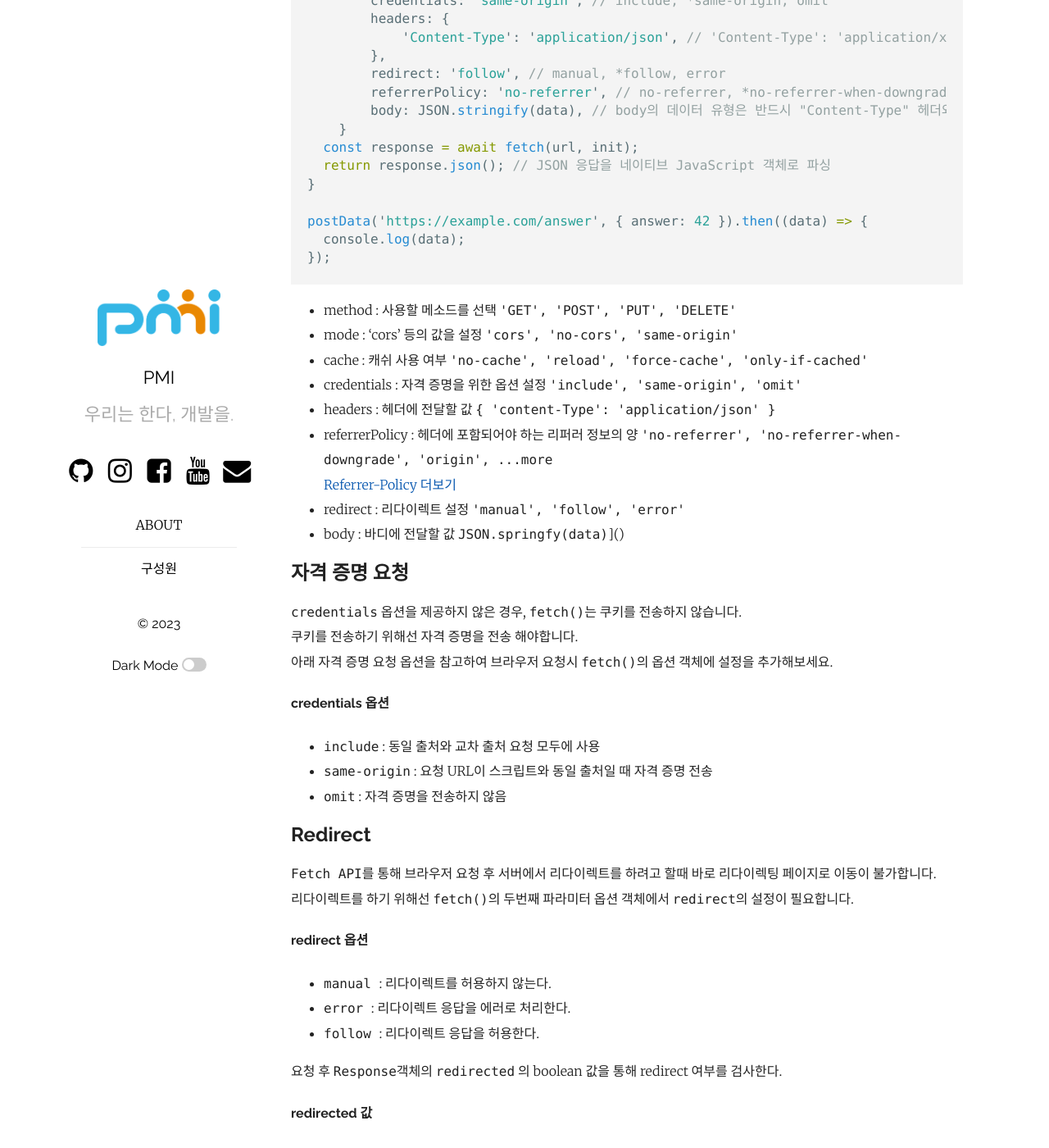
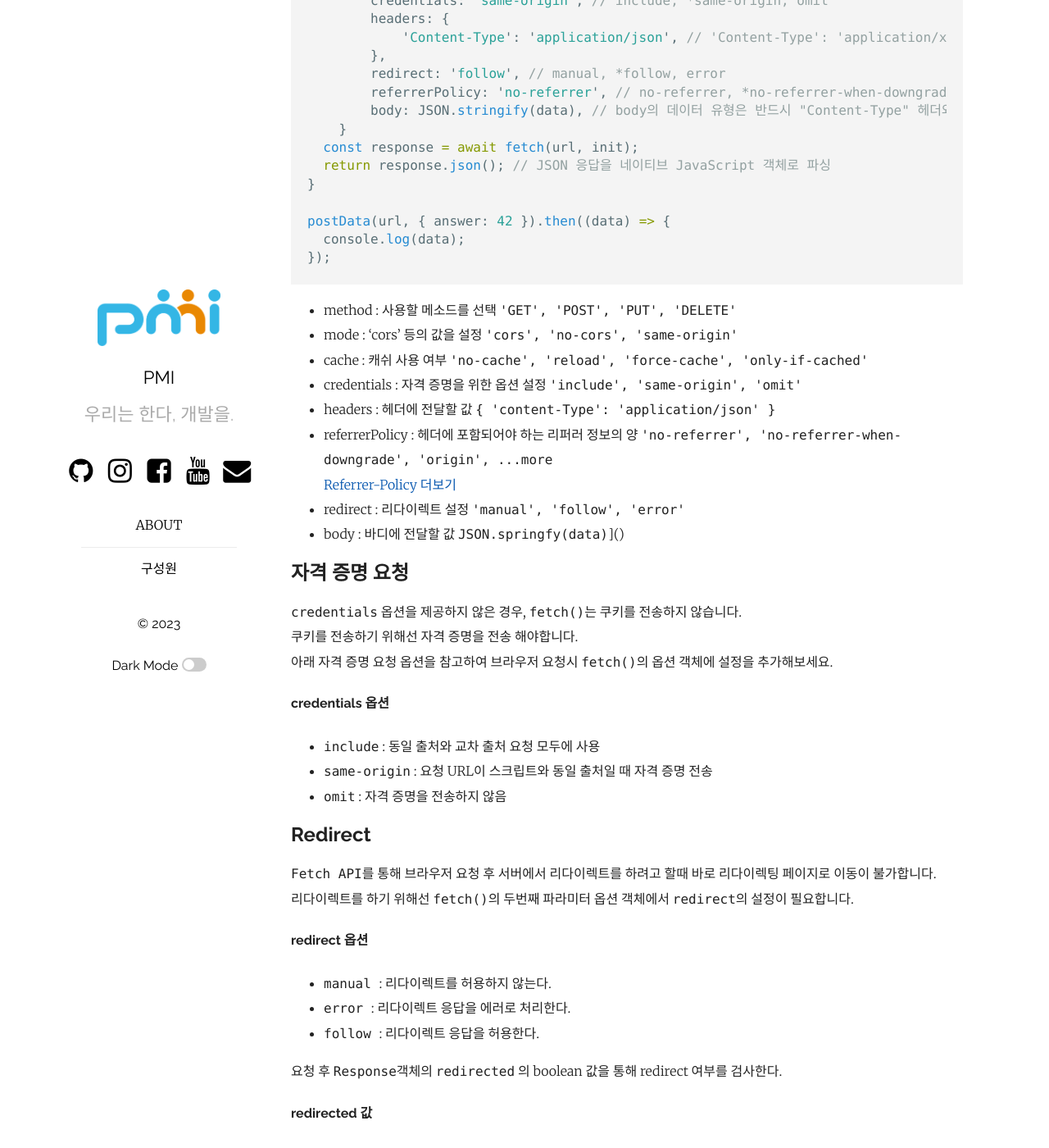
Before and after one commit to pmirnc-dev/pmirnc-dev.github.io, a Jekyll site: the page built from _posts/2023-03-27-fetch.md, in a window 1280 px wide and 1400 px high, scrolled down 3245 px. Shown: the whole window at 82% size. Built offline with Jekyll 4.4.1, drawn with Linux system fonts in a browser that asks for light colours; comment, search, counter and statistics services are not loaded; some of the changed text lies outside the part shown.

Commit message:
feat(post): Fetch API 게시물 예시 코드 내용 수정

````diff
--- a/_posts/2023-03-27-fetch.md
+++ b/_posts/2023-03-27-fetch.md
@@ -119,7 +119,7 @@
   return response.json(); // JSON 응답을 네이티브 JavaScript 객체로 파싱
 }
 
-postData('https://example.com/answer', { answer: 42 }).then((data) => {
+postData(url, { answer: 42 }).then((data) => {
   console.log(data);
 });
 ```
@@ -161,7 +161,7 @@
 
 ### 사용 예)
 ```javascript
-fetch("awesome-picture.jpg")
+fetch(url)
   .then((response) => {
       if (response.redirected) response.redirect(response.url)
   })
````
